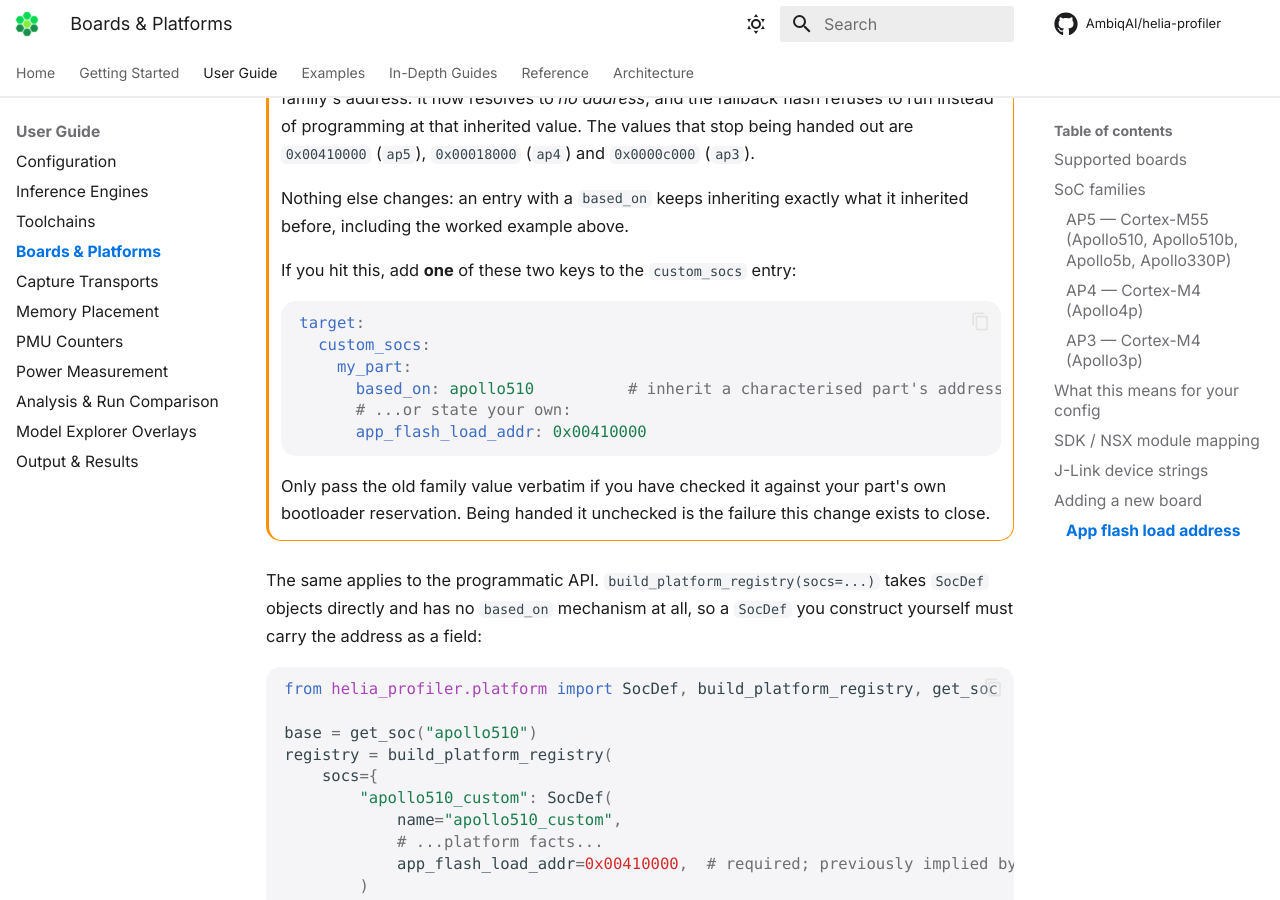
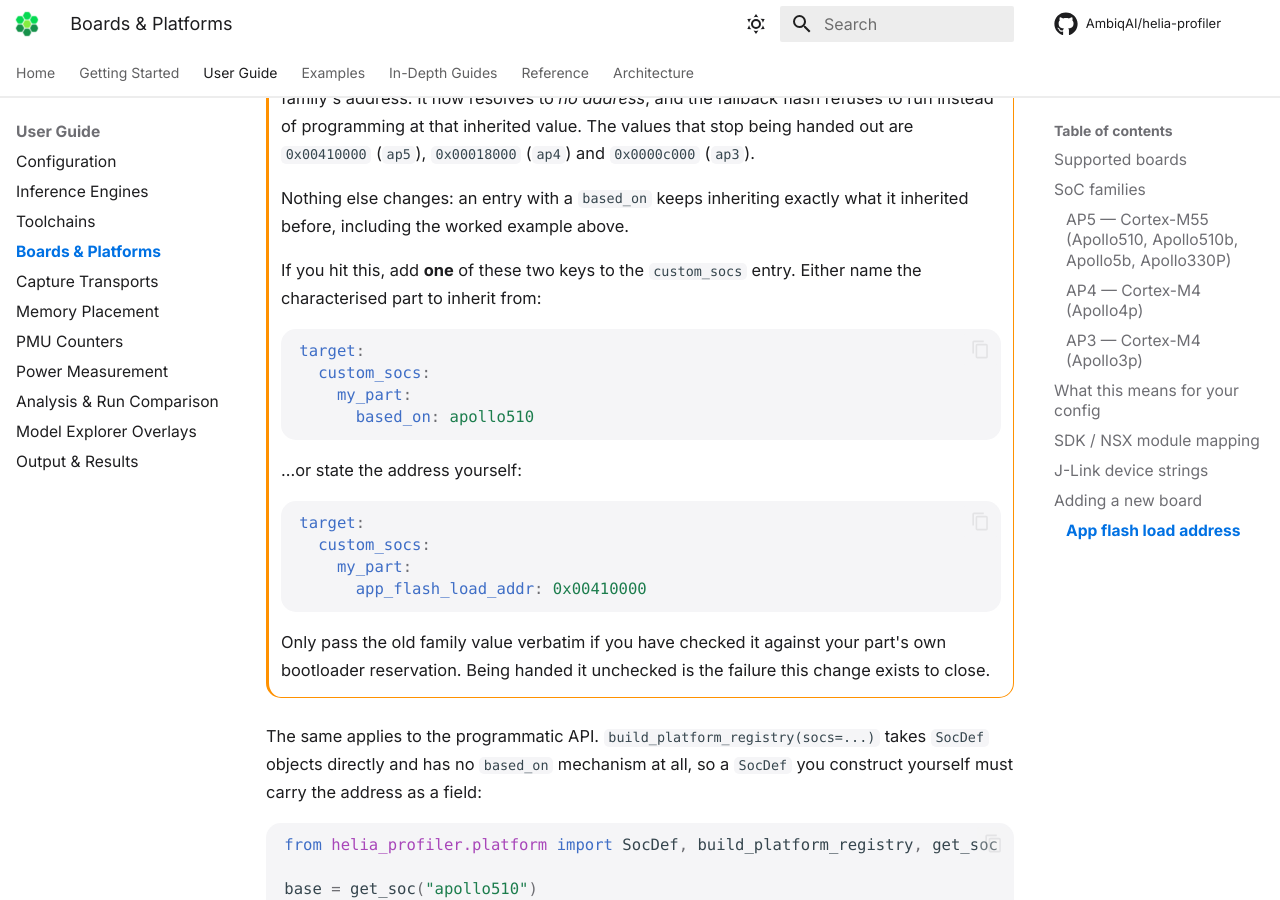
Before and after one commit to AmbiqAI/helia-profiler, an MkDocs documentation site: the page built from docs/guide/boards.md, in a window 1280 px wide and 900 px high, scrolled down 6291 px. Built offline with MkDocs 1.6.1 and Material for MkDocs 9.7.7, drawn with Linux system fonts in a browser that asks for light colours; some web fonts are replaced; comment, search, counter and statistics services are not loaded.

Commit message:
docs(boards): split the two upgrade escapes into separate snippets
Showing `based_on:` and `app_flash_load_addr:` in one block invites copying
both, when the instruction directly above says to add one.

Refs #149

Co-Authored-By: Claude Opus 5 <noreply@anthropic.com>

````diff
--- a/docs/guide/boards.md
+++ b/docs/guide/boards.md
@@ -209,14 +209,22 @@ verbatim and this value is ignored.
     Nothing else changes: an entry with a `based_on` keeps inheriting exactly
     what it inherited before, including the worked example above.
 
-    If you hit this, add **one** of these two keys to the `custom_socs` entry:
+    If you hit this, add **one** of these two keys to the `custom_socs` entry.
+    Either name the characterised part to inherit from:
 
     ```yaml
     target:
       custom_socs:
         my_part:
-          based_on: apollo510          # inherit a characterised part's address
-          # ...or state your own:
+          based_on: apollo510
+    ```
+
+    ...or state the address yourself:
+
+    ```yaml
+    target:
+      custom_socs:
+        my_part:
           app_flash_load_addr: 0x00410000
     ```
 
````
